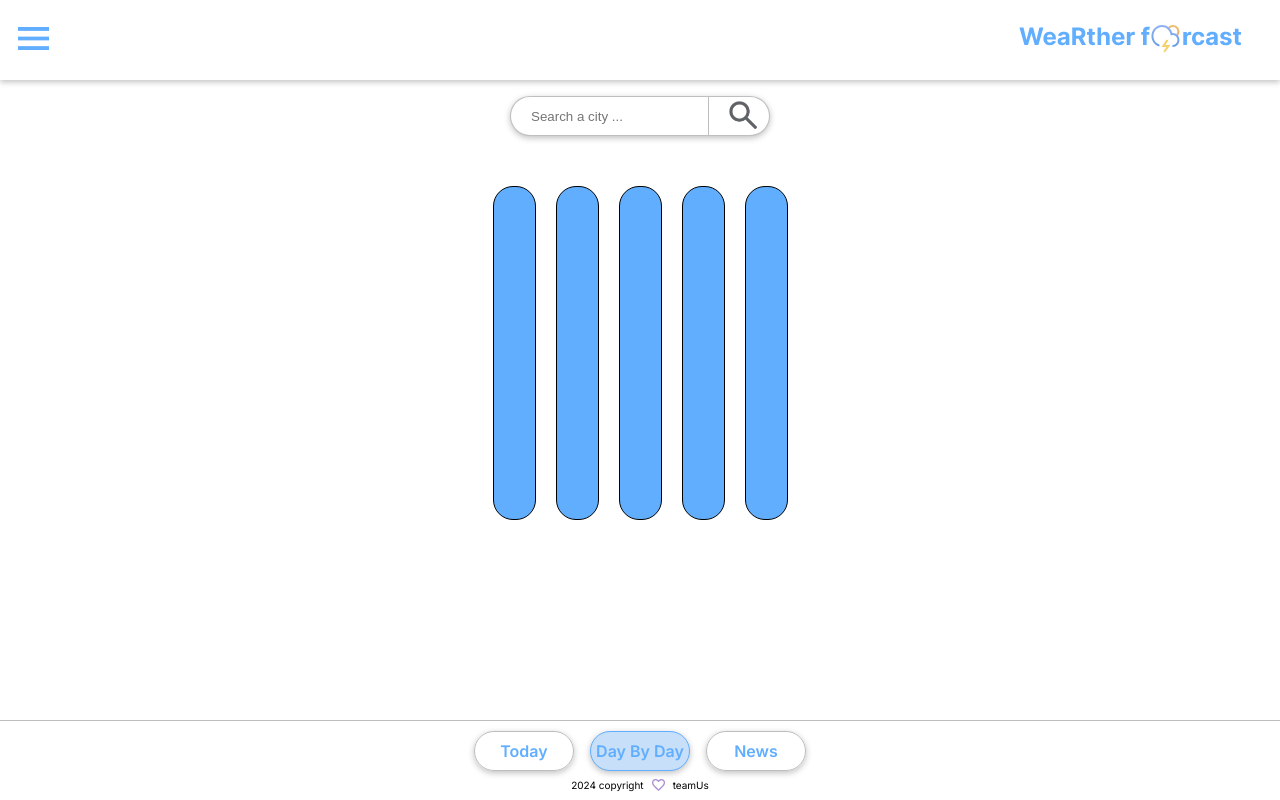
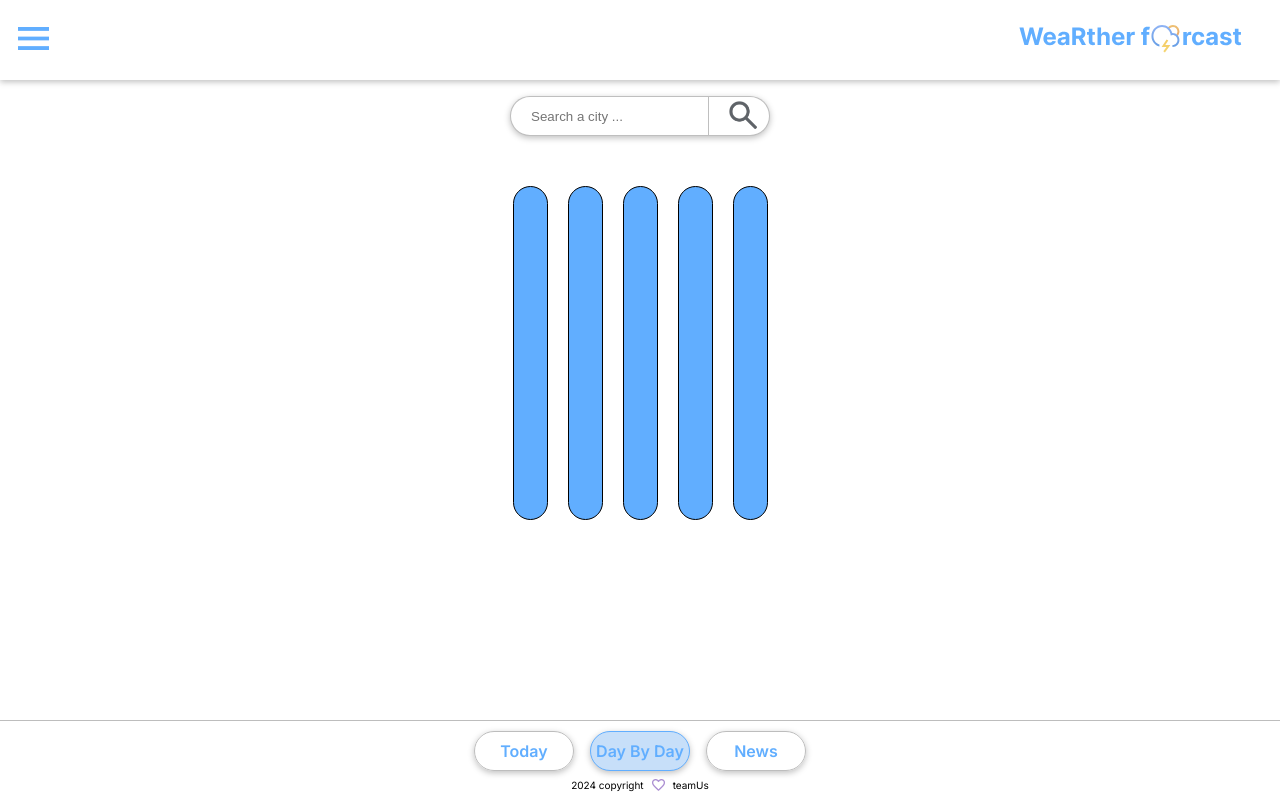
Before and after one commit to WildCodeSchool-2024-09/JS-Nantes-P2-WeartherForcast, a React (Vite) app in the folder client/: page /dayByDay in a window 1280 px wide. Built offline with nearby package versions, Linux system fonts and the light colour scheme; no server answers.

Commit message:
première modification pour le daybyday ajout de block rectangle

```diff
--- a/client/src/style/DayByDay.css
+++ b/client/src/style/DayByDay.css
@@ -1,7 +1,7 @@
 .rectangle {
   border: 1px solid #000000;
   height: 334px;
-  width: 43px;
+  width: 35px;
   background-color: #61aeff;
   display: flex;
   gap: 2px;
```
